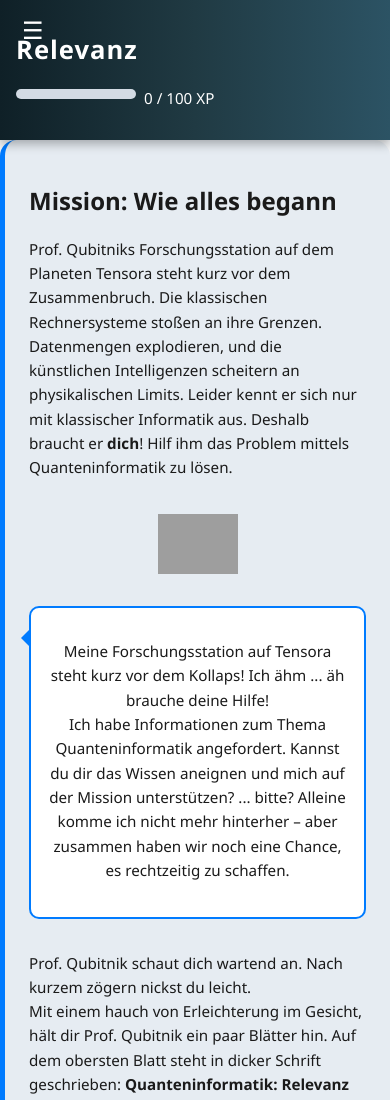
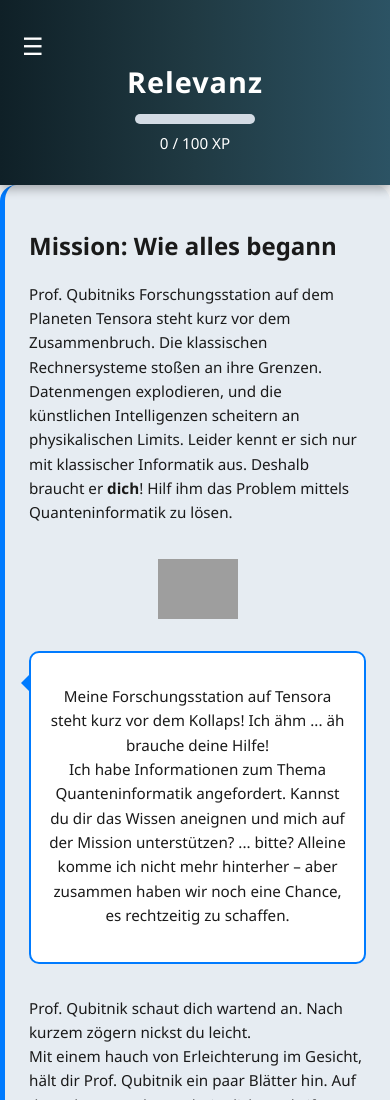
Before and after one commit to nadine-koch/QuBit, a website with bundled scripts: page chapters/chapter0.html in a window 390 px wide. Shown: the top 1100 px of the page. Built offline with nearby package versions, Linux system fonts and the light colour scheme; grey boxes are pictures that could not be loaded.

Commit message:
Center level bar for media with max-width: 480px / add line breaks in burger menu for the tablet view

```diff
--- a/styles.css
+++ b/styles.css
@@ -16,6 +16,10 @@ html, body {
    Header
 ==================================================== */
 header {
+    display: flex;
+    align-items: center;
+    justify-content: flex-start;
+    flex-wrap: wrap;
     background: linear-gradient(90deg, #0f2027, #203a43, #2c5364);
     color: white;
     padding: 2rem 1rem;
@@ -27,6 +31,8 @@ header h1 {
     margin: 0;
     font-size: 2.2rem;
     letter-spacing: 1px;
+    flex: 1 1 auto;
+    min-width: 0;
 }
 
 /* ====================================================
@@ -234,6 +240,10 @@ footer {
     color: white;
     text-decoration: none;
     font-weight: bold;
+
+    white-space: normal;
+    word-wrap: break-word;
+    overflow-wrap: anywhere;
 }
 /* ====================================================
    Story Section
@@ -473,6 +483,8 @@ header h1 {
     gap: 0.5rem;
     font-size: 0.9rem;
     transition: all 0.3s ease;
+    text-align: center;
+    margin: 0 auto;
     #xp-text {
         color: white;
     }
@@ -663,27 +675,16 @@ p {
 
 @media (max-width: 480px) {
     header {
-        flex-direction: column;
-        align-items: flex-start;
-        gap: 0.8rem;
-    }
+         align-items: flex-start;
+     }
 
-    .progress-header {
-        width: 100%;
-        justify-content: flex-start;
-        display: flex;
-        gap: 0.5rem;
-    }
+     header h1 {
+         font-size: 1.8rem;
+         width: 100%;
+     }
 
-    header h1 {
-        font-size: 1.6rem;
-        text-align: left;
-        width: 100%;
-    }
-
-    .burger {
-        position: absolute;
-        left: 1rem;
-        top: 1rem;
+     .progress-header {
+         margin-top: 0.3rem;
+         justify-content: flex-start;
     }
 }
```
